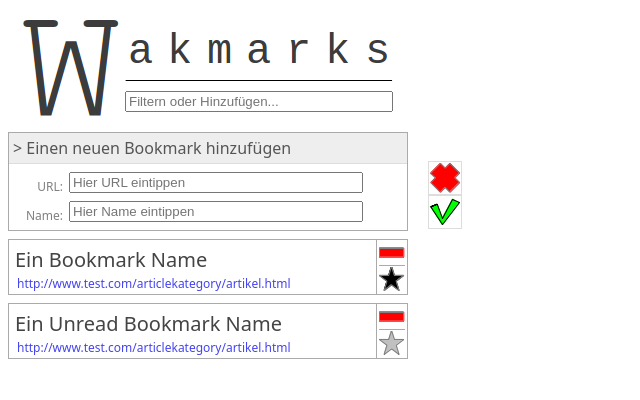
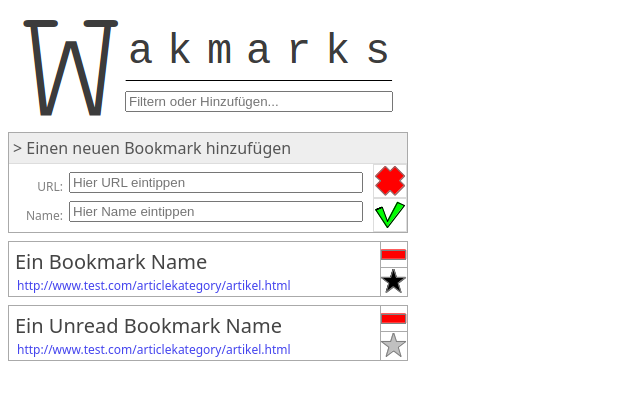
Before and after one commit to meniku/wakmarks, a plain HTML site: page 0_HTML/WebContent/index.html in a window 1280 px wide. Shown: the whole page, without its empty margins (0-640 px from the left). Drawn offline with Linux system fonts and the light colour scheme.

Commit message:
cleanup stylesheet

```diff
--- a/0_HTML/WebContent/style.css
+++ b/0_HTML/WebContent/style.css
@@ -21,6 +21,10 @@ body {
     font-family: sans;
 }
 
+#edit-form {
+	margin: 0px;
+}
+
 #edit-box {
     border: 1px #AAA solid;
     background-color: #FFF;
@@ -34,23 +38,19 @@ body {
 }
 
 #edit-box .body {
-	padding: 4px;
-	margin-bottom: -12px;
+	height: 68px;
 }
 
 #edit-box .body .left {
-	width: 354px;
+    float: left;
+    padding: 4px;
+    width: 356px;
 }
 
 #edit-box .body .right {
-	width: 10px;
-	position: relative;
-	left: 399px;
-	top: -25px;
-	float: left;
-	width: 36;
-	height: 69;
-	margin: -40;
+    float: left;
+    height: 69px;
+    width: 34px;
 }
 
 #edit-box .field-container {
@@ -94,17 +94,19 @@ body {
 }
 
 #bookmarks .bookmark {
-	margin-top: 8px;
-    border: 1px #AAA solid;
-    background-color: #FFF;
+    background-color: #FFFFFF;
+    border: 1px solid #AAAAAA;
     clear: both;
+    height: 54px;
+    margin-top: 8px;
 }
 
 
 #bookmarks .bookmark .left {
-	width: 368px;
-	height: 54px;
-	color: #444;
+    color: #444444;
+    float: left;
+    height: 54px;
+    width: 371px;
 }
 
 
@@ -122,18 +124,11 @@ body {
 }
 
 #bookmarks .bookmark .right {
-	width: 10px;
-	position: relative;
-	left: 397px;
-	top: -24px;
-	float: left;
-	width: 30;
-	height: 54;
-	padding-left: 2px;
-	border-left: 1px #AAA solid;
-	margin: -30;
+    border-left: 1px solid #AAAAAA;
+    float: left;
+    height: 54px;
+    width: 26px;
 }
-
 
 #bookmarks .bookmark .right button.remove  {
 	background-image: url(remove.png);
```
